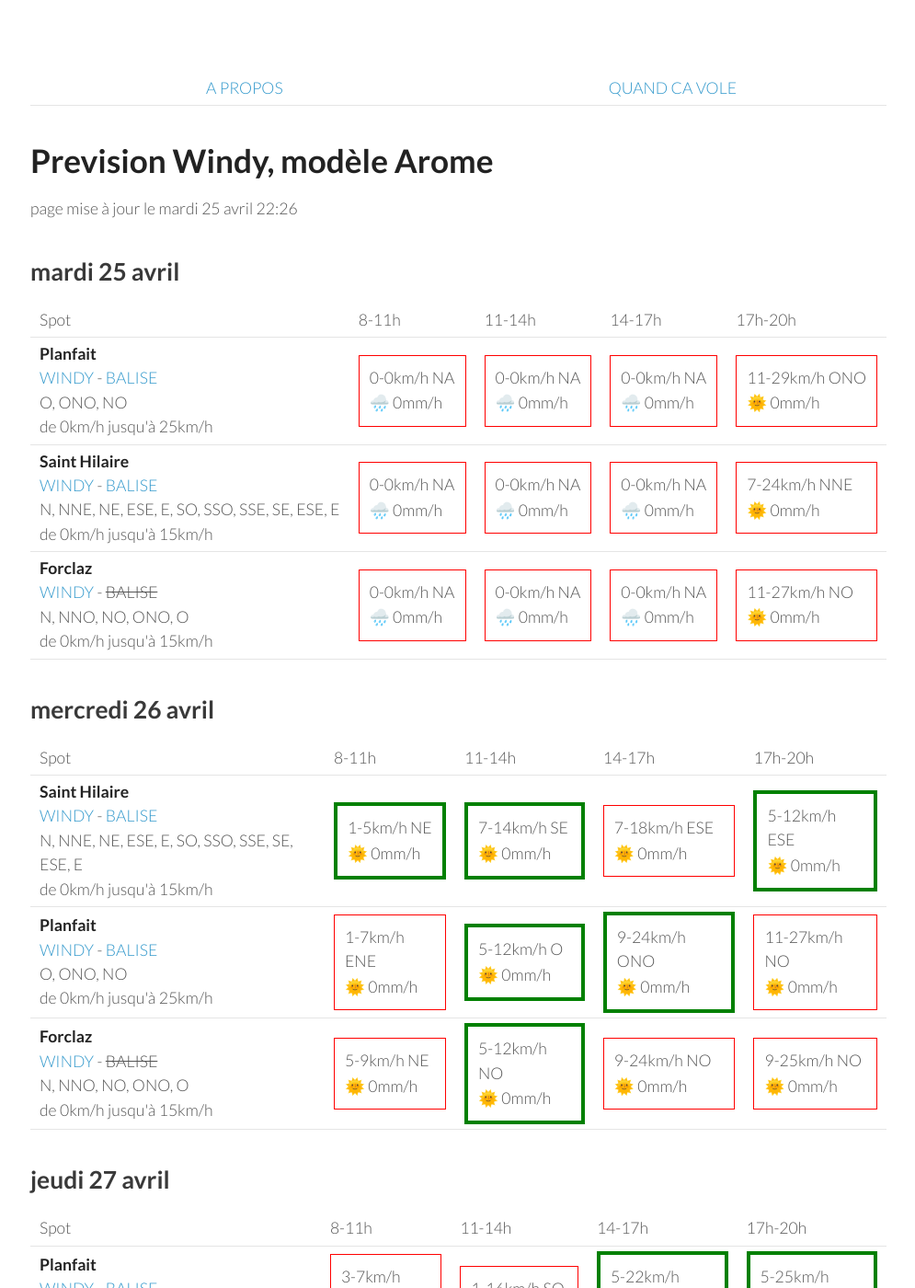
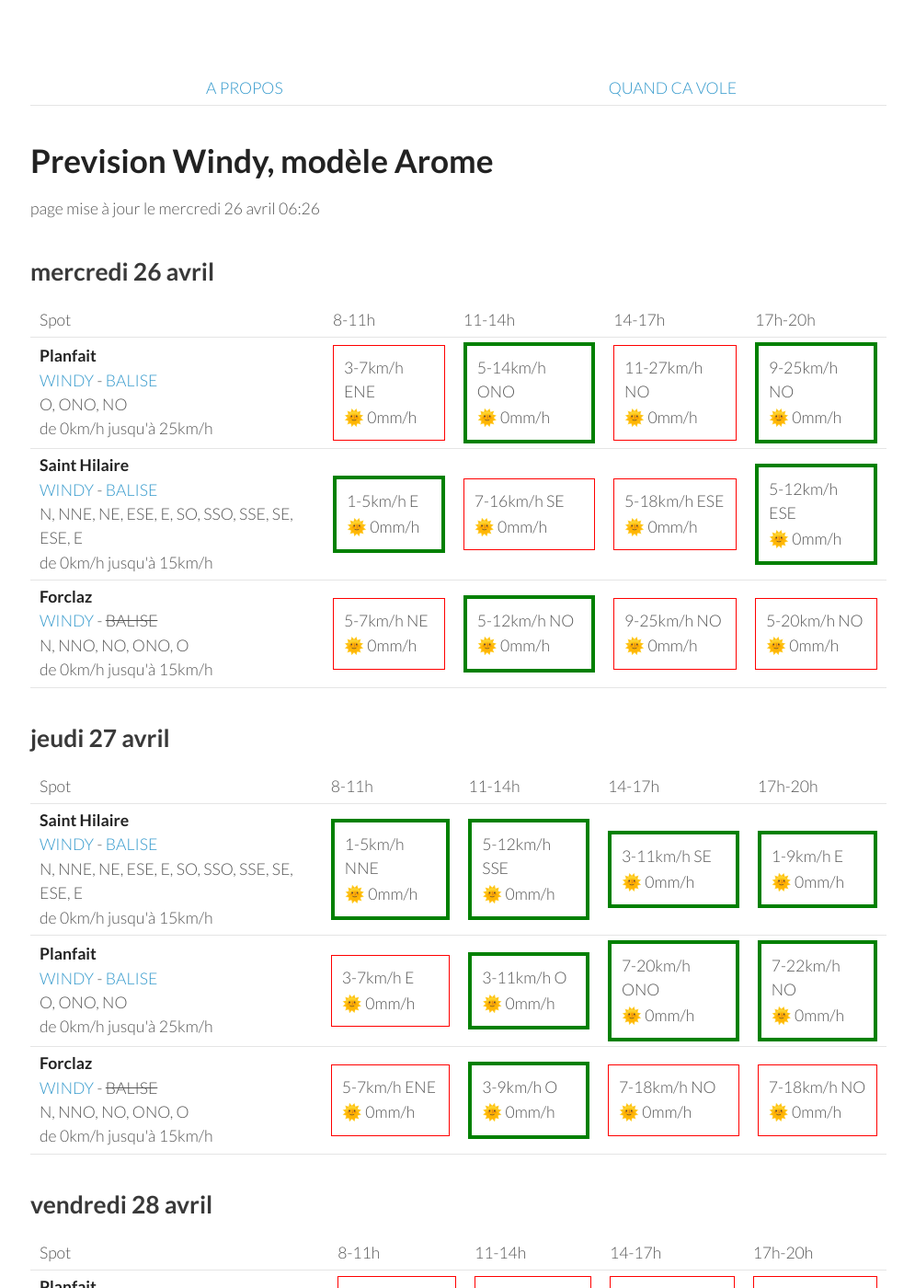
Before and after one commit to parapente-dans-le-nord/parapente-dans-le-nord.github.io, a Jekyll site: the page built from alpes_nord.markdown, in a window 1280 px wide and 1400 px high. Shown: the whole window at 92% size, without its empty margins (25-1020 px from the left). Built offline with Jekyll 4.4.1, drawn with Linux system fonts in a browser that asks for light colours; some of the changed text lies outside the part shown.

Commit message:
update index.markdown

```diff
--- a/alpes_nord.markdown
+++ b/alpes_nord.markdown
@@ -7,9 +7,9 @@ title:  "Tous les spots"
 {: .links}
 
 # Prevision Windy, modèle Arome
-page mise à jour le mardi 25 avril 22:26
+page mise à jour le mercredi 26 avril 06:26
 
-## mardi 25 avril
+## mercredi 26 avril
 
 {::nomarkdown}
 <table>
@@ -24,73 +24,30 @@ page mise à jour le mardi 25 avril 22:26
 <tr>
         <td><strong>Planfait</strong><br><a href="https://windy.com/45.853/6.223?45.415,6.223,8">WINDY</a> - <span class=""><a href="https://www.openwindmap.org/PP496">BALISE</a> </span><br> <span class="vent-favorable">O, ONO, NO</span><br><span class="force-vent">de 0km/h jusqu'à 25km/h</span> </td>
 
-            <td><div class="not-flyable"><p>0-0km/h NA</p><p>🌧️ 0mm/h</p></div></td>
-            <td><div class="not-flyable"><p>0-0km/h NA</p><p>🌧️ 0mm/h</p></div></td>
-            <td><div class="not-flyable"><p>0-0km/h NA</p><p>🌧️ 0mm/h</p></div></td>
-            <td><div class="not-flyable"><p>11-29km/h ONO</p><p>🌞 0mm/h</p></div></td>
+            <td><div class="not-flyable"><p>3-7km/h ENE</p><p>🌞 0mm/h</p></div></td>
+            <td><div class="flyable"><p>5-14km/h ONO</p><p>🌞 0mm/h</p></div></td>
+            <td><div class="not-flyable"><p>11-27km/h NO</p><p>🌞 0mm/h</p></div></td>
+            <td><div class="flyable"><p>9-25km/h NO</p><p>🌞 0mm/h</p></div></td>
+
 
     </tr>
 <tr>
         <td><strong>Saint Hilaire</strong><br><a href="https://windy.com/45.307/5.888?45.087,5.889,9,m:eUFagkX">WINDY</a> - <span class=""><a href="http://www.balisemeteo.com/balise.php?idBalise=61">BALISE</a> </span><br> <span class="vent-favorable">N, NNE, NE, ESE, E, SO, SSO, SSE, SE, ESE, E</span><br><span class="force-vent">de 0km/h jusqu'à 15km/h</span> </td>
 
-            <td><div class="not-flyable"><p>0-0km/h NA</p><p>🌧️ 0mm/h</p></div></td>
-            <td><div class="not-flyable"><p>0-0km/h NA</p><p>🌧️ 0mm/h</p></div></td>
-            <td><div class="not-flyable"><p>0-0km/h NA</p><p>🌧️ 0mm/h</p></div></td>
-            <td><div class="not-flyable"><p>7-24km/h NNE</p><p>🌞 0mm/h</p></div></td>
-
-    </tr>
-<tr>
-        <td><strong>Forclaz</strong><br><a href="https://windy.com/45.814/6.247?45.375,6.246,8,m:eVwaglz">WINDY</a> - <span class="no-balise"> BALISE </span><br> <span class="vent-favorable">N, NNO, NO, ONO, O</span><br><span class="force-vent">de 0km/h jusqu'à 15km/h</span> </td>
-
-            <td><div class="not-flyable"><p>0-0km/h NA</p><p>🌧️ 0mm/h</p></div></td>
-            <td><div class="not-flyable"><p>0-0km/h NA</p><p>🌧️ 0mm/h</p></div></td>
-            <td><div class="not-flyable"><p>0-0km/h NA</p><p>🌧️ 0mm/h</p></div></td>
-            <td><div class="not-flyable"><p>11-27km/h NO</p><p>🌞 0mm/h</p></div></td>
-
-    </tr>
-
-</tbody>
-</table>
-{:/}
-## mercredi 26 avril
-
-{::nomarkdown}
-<table>
-  <tbody>
-    <tr>
-      <td>Spot</td>
-      <td>8-11h</td>
-      <td>11-14h</td>
-      <td>14-17h</td>
-      <td>17h-20h</td>
-    </tr>
-<tr>
-        <td><strong>Saint Hilaire</strong><br><a href="https://windy.com/45.307/5.888?45.087,5.889,9,m:eUFagkX">WINDY</a> - <span class=""><a href="http://www.balisemeteo.com/balise.php?idBalise=61">BALISE</a> </span><br> <span class="vent-favorable">N, NNE, NE, ESE, E, SO, SSO, SSE, SE, ESE, E</span><br><span class="force-vent">de 0km/h jusqu'à 15km/h</span> </td>
-
-            <td><div class="flyable"><p>1-5km/h NE</p><p>🌞 0mm/h</p></div></td>
-            <td><div class="flyable"><p>7-14km/h SE</p><p>🌞 0mm/h</p></div></td>
-            <td><div class="not-flyable"><p>7-18km/h ESE</p><p>🌞 0mm/h</p></div></td>
+            <td><div class="flyable"><p>1-5km/h E</p><p>🌞 0mm/h</p></div></td>
+            <td><div class="not-flyable"><p>7-16km/h SE</p><p>🌞 0mm/h</p></div></td>
+            <td><div class="not-flyable"><p>5-18km/h ESE</p><p>🌞 0mm/h</p></div></td>
             <td><div class="flyable"><p>5-12km/h ESE</p><p>🌞 0mm/h</p></div></td>
-
-
-    </tr>
-<tr>
-        <td><strong>Planfait</strong><br><a href="https://windy.com/45.853/6.223?45.415,6.223,8">WINDY</a> - <span class=""><a href="https://www.openwindmap.org/PP496">BALISE</a> </span><br> <span class="vent-favorable">O, ONO, NO</span><br><span class="force-vent">de 0km/h jusqu'à 25km/h</span> </td>
-
-            <td><div class="not-flyable"><p>1-7km/h ENE</p><p>🌞 0mm/h</p></div></td>
-            <td><div class="flyable"><p>5-12km/h O</p><p>🌞 0mm/h</p></div></td>
-            <td><div class="flyable"><p>9-24km/h ONO</p><p>🌞 0mm/h</p></div></td>
-            <td><div class="not-flyable"><p>11-27km/h NO</p><p>🌞 0mm/h</p></div></td>
 
 
     </tr>
 <tr>
         <td><strong>Forclaz</strong><br><a href="https://windy.com/45.814/6.247?45.375,6.246,8,m:eVwaglz">WINDY</a> - <span class="no-balise"> BALISE </span><br> <span class="vent-favorable">N, NNO, NO, ONO, O</span><br><span class="force-vent">de 0km/h jusqu'à 15km/h</span> </td>
 
-            <td><div class="not-flyable"><p>5-9km/h NE</p><p>🌞 0mm/h</p></div></td>
+            <td><div class="not-flyable"><p>5-7km/h NE</p><p>🌞 0mm/h</p></div></td>
             <td><div class="flyable"><p>5-12km/h NO</p><p>🌞 0mm/h</p></div></td>
-            <td><div class="not-flyable"><p>9-24km/h NO</p><p>🌞 0mm/h</p></div></td>
             <td><div class="not-flyable"><p>9-25km/h NO</p><p>🌞 0mm/h</p></div></td>
+            <td><div class="not-flyable"><p>5-20km/h NO</p><p>🌞 0mm/h</p></div></td>
 
 
     </tr>
@@ -111,32 +68,32 @@ page mise à jour le mardi 25 avril 22:26
       <td>17h-20h</td>
     </tr>
 <tr>
-        <td><strong>Planfait</strong><br><a href="https://windy.com/45.853/6.223?45.415,6.223,8">WINDY</a> - <span class=""><a href="https://www.openwindmap.org/PP496">BALISE</a> </span><br> <span class="vent-favorable">O, ONO, NO</span><br><span class="force-vent">de 0km/h jusqu'à 25km/h</span> </td>
+        <td><strong>Saint Hilaire</strong><br><a href="https://windy.com/45.307/5.888?45.087,5.889,9,m:eUFagkX">WINDY</a> - <span class=""><a href="http://www.balisemeteo.com/balise.php?idBalise=61">BALISE</a> </span><br> <span class="vent-favorable">N, NNE, NE, ESE, E, SO, SSO, SSE, SE, ESE, E</span><br><span class="force-vent">de 0km/h jusqu'à 15km/h</span> </td>
 
-            <td><div class="not-flyable"><p>3-7km/h ENE</p><p>🌞 0mm/h</p></div></td>
-            <td><div class="not-flyable"><p>1-16km/h SO</p><p>🌞 0mm/h</p></div></td>
-            <td><div class="flyable"><p>5-22km/h ONO</p><p>🌞 0mm/h</p></div></td>
-            <td><div class="flyable"><p>5-25km/h ONO</p><p>🌞 0mm/h</p></div></td>
+            <td><div class="flyable"><p>1-5km/h NNE</p><p>🌞 0mm/h</p></div></td>
+            <td><div class="flyable"><p>5-12km/h SSE</p><p>🌞 0mm/h</p></div></td>
+            <td><div class="flyable"><p>3-11km/h SE</p><p>🌞 0mm/h</p></div></td>
+            <td><div class="flyable"><p>1-9km/h E</p><p>🌞 0mm/h</p></div></td>
 
 
     </tr>
 <tr>
-        <td><strong>Saint Hilaire</strong><br><a href="https://windy.com/45.307/5.888?45.087,5.889,9,m:eUFagkX">WINDY</a> - <span class=""><a href="http://www.balisemeteo.com/balise.php?idBalise=61">BALISE</a> </span><br> <span class="vent-favorable">N, NNE, NE, ESE, E, SO, SSO, SSE, SE, ESE, E</span><br><span class="force-vent">de 0km/h jusqu'à 15km/h</span> </td>
+        <td><strong>Planfait</strong><br><a href="https://windy.com/45.853/6.223?45.415,6.223,8">WINDY</a> - <span class=""><a href="https://www.openwindmap.org/PP496">BALISE</a> </span><br> <span class="vent-favorable">O, ONO, NO</span><br><span class="force-vent">de 0km/h jusqu'à 25km/h</span> </td>
 
-            <td><div class="flyable"><p>1-5km/h N</p><p>🌞 0mm/h</p></div></td>
-            <td><div class="not-flyable"><p>3-20km/h O</p><p>🌞 0mm/h</p></div></td>
-            <td><div class="not-flyable"><p>5-29km/h O</p><p>🌞 0mm/h</p></div></td>
-            <td><div class="not-flyable"><p>3-29km/h NO</p><p>🌞 0mm/h</p></div></td>
+            <td><div class="not-flyable"><p>3-7km/h E</p><p>🌞 0mm/h</p></div></td>
+            <td><div class="flyable"><p>3-11km/h O</p><p>🌞 0mm/h</p></div></td>
+            <td><div class="flyable"><p>7-20km/h ONO</p><p>🌞 0mm/h</p></div></td>
+            <td><div class="flyable"><p>7-22km/h NO</p><p>🌞 0mm/h</p></div></td>
 
 
     </tr>
 <tr>
         <td><strong>Forclaz</strong><br><a href="https://windy.com/45.814/6.247?45.375,6.246,8,m:eVwaglz">WINDY</a> - <span class="no-balise"> BALISE </span><br> <span class="vent-favorable">N, NNO, NO, ONO, O</span><br><span class="force-vent">de 0km/h jusqu'à 15km/h</span> </td>
 
-            <td><div class="not-flyable"><p>5-7km/h NE</p><p>🌞 0mm/h</p></div></td>
-            <td><div class="not-flyable"><p>1-16km/h SSO</p><p>🌞 0mm/h</p></div></td>
-            <td><div class="not-flyable"><p>3-20km/h NO</p><p>🌞 0mm/h</p></div></td>
-            <td><div class="not-flyable"><p>5-25km/h NO</p><p>🌞 0mm/h</p></div></td>
+            <td><div class="not-flyable"><p>5-7km/h ENE</p><p>🌞 0mm/h</p></div></td>
+            <td><div class="flyable"><p>3-9km/h O</p><p>🌞 0mm/h</p></div></td>
+            <td><div class="not-flyable"><p>7-18km/h NO</p><p>🌞 0mm/h</p></div></td>
+            <td><div class="not-flyable"><p>7-18km/h NO</p><p>🌞 0mm/h</p></div></td>
 
 
     </tr>
@@ -159,30 +116,30 @@ page mise à jour le mardi 25 avril 22:26
 <tr>
         <td><strong>Planfait</strong><br><a href="https://windy.com/45.853/6.223?45.415,6.223,8">WINDY</a> - <span class=""><a href="https://www.openwindmap.org/PP496">BALISE</a> </span><br> <span class="vent-favorable">O, ONO, NO</span><br><span class="force-vent">de 0km/h jusqu'à 25km/h</span> </td>
 
-            <td><div class="not-flyable"><p>5-20km/h ESE</p><p>🌞 0mm/h</p></div></td>
-            <td><div class="not-flyable"><p>5-24km/h SO</p><p>🌞 0mm/h</p></div></td>
-            <td><div class="not-flyable"><p>9-35km/h OSO</p><p>🌞 0mm/h</p></div></td>
-            <td><div class="not-flyable"><p>9-38km/h O</p><p>🌧 0.7mm/h</p></div></td>
+            <td><div class="not-flyable"><p>5-22km/h ESE</p><p>🌧 0.4mm/h</p></div></td>
+            <td><div class="not-flyable"><p>3-24km/h SSE</p><p>🌞 0mm/h</p></div></td>
+            <td><div class="not-flyable"><p>9-37km/h OSO</p><p>🌧 0.9mm/h</p></div></td>
+            <td><div class="not-flyable"><p>7-37km/h OSO</p><p>🌧 6mm/h</p></div></td>
 
 
     </tr>
 <tr>
         <td><strong>Forclaz</strong><br><a href="https://windy.com/45.814/6.247?45.375,6.246,8,m:eVwaglz">WINDY</a> - <span class="no-balise"> BALISE </span><br> <span class="vent-favorable">N, NNO, NO, ONO, O</span><br><span class="force-vent">de 0km/h jusqu'à 15km/h</span> </td>
 
-            <td><div class="not-flyable"><p>3-20km/h ESE</p><p>🌞 0mm/h</p></div></td>
-            <td><div class="not-flyable"><p>3-24km/h SO</p><p>🌞 0mm/h</p></div></td>
-            <td><div class="not-flyable"><p>7-33km/h OSO</p><p>🌧 0.2mm/h</p></div></td>
-            <td><div class="not-flyable"><p>7-37km/h O</p><p>🌧 0.9mm/h</p></div></td>
+            <td><div class="not-flyable"><p>5-22km/h ESE</p><p>🌧 0.6mm/h</p></div></td>
+            <td><div class="not-flyable"><p>3-24km/h SE</p><p>🌞 0mm/h</p></div></td>
+            <td><div class="not-flyable"><p>7-35km/h OSO</p><p>🌧 0.7mm/h</p></div></td>
+            <td><div class="not-flyable"><p>5-35km/h OSO</p><p>🌧 4.7mm/h</p></div></td>
 
 
     </tr>
 <tr>
         <td><strong>Saint Hilaire</strong><br><a href="https://windy.com/45.307/5.888?45.087,5.889,9,m:eUFagkX">WINDY</a> - <span class=""><a href="http://www.balisemeteo.com/balise.php?idBalise=61">BALISE</a> </span><br> <span class="vent-favorable">N, NNE, NE, ESE, E, SO, SSO, SSE, SE, ESE, E</span><br><span class="force-vent">de 0km/h jusqu'à 15km/h</span> </td>
 
-            <td><div class="not-flyable"><p>1-25km/h ESE</p><p>🌞 0mm/h</p></div></td>
-            <td><div class="not-flyable"><p>5-35km/h SO</p><p>🌞 0mm/h</p></div></td>
-            <td><div class="not-flyable"><p>3-40km/h S</p><p>🌧 1.8mm/h</p></div></td>
-            <td><div class="not-flyable"><p>3-31km/h SSO</p><p>🌧 0.6mm/h</p></div></td>
+            <td><div class="not-flyable"><p>3-35km/h SSE</p><p>🌧 0.3mm/h</p></div></td>
+            <td><div class="not-flyable"><p>7-37km/h SO</p><p>🌞 0mm/h</p></div></td>
+            <td><div class="not-flyable"><p>5-42km/h SO</p><p>🌧 0.4mm/h</p></div></td>
+            <td><div class="not-flyable"><p>5-38km/h SO</p><p>🌧 4.4mm/h</p></div></td>
 
 
     </tr>
@@ -205,8 +162,8 @@ page mise à jour le mardi 25 avril 22:26
 <tr>
         <td><strong>Planfait</strong><br><a href="https://windy.com/45.853/6.223?45.415,6.223,8">WINDY</a> - <span class=""><a href="https://www.openwindmap.org/PP496">BALISE</a> </span><br> <span class="vent-favorable">O, ONO, NO</span><br><span class="force-vent">de 0km/h jusqu'à 25km/h</span> </td>
 
-            <td><div class="not-flyable"><p>5-16km/h E</p><p>🌞 0mm/h</p></div></td>
-            <td><div class="flyable"><p>1-16km/h O</p><p>🌞 0mm/h</p></div></td>
+            <td><div class="not-flyable"><p>3-14km/h E</p><p>🌞 0mm/h</p></div></td>
+            <td><div class="flyable"><p>1-16km/h ONO</p><p>🌞 0mm/h</p></div></td>
             <td><div class="flyable"><p>7-25km/h NO</p><p>🌞 0mm/h</p></div></td>
             <td><div class="not-flyable"><p>3-27km/h ONO</p><p>🌞 0mm/h</p></div></td>
 
@@ -215,18 +172,18 @@ page mise à jour le mardi 25 avril 22:26
 <tr>
         <td><strong>Saint Hilaire</strong><br><a href="https://windy.com/45.307/5.888?45.087,5.889,9,m:eUFagkX">WINDY</a> - <span class=""><a href="http://www.balisemeteo.com/balise.php?idBalise=61">BALISE</a> </span><br> <span class="vent-favorable">N, NNE, NE, ESE, E, SO, SSO, SSE, SE, ESE, E</span><br><span class="force-vent">de 0km/h jusqu'à 15km/h</span> </td>
 
-            <td><div class="not-flyable"><p>1-20km/h E</p><p>🌞 0mm/h</p></div></td>
-            <td><div class="not-flyable"><p>1-18km/h NO</p><p>🌞 0mm/h</p></div></td>
-            <td><div class="not-flyable"><p>3-25km/h O</p><p>🌞 0mm/h</p></div></td>
-            <td><div class="not-flyable"><p>1-25km/h OSO</p><p>🌧 0.4mm/h</p></div></td>
+            <td><div class="not-flyable"><p>1-18km/h E</p><p>🌞 0mm/h</p></div></td>
+            <td><div class="not-flyable"><p>1-20km/h NNO</p><p>🌞 0mm/h</p></div></td>
+            <td><div class="not-flyable"><p>3-22km/h NO</p><p>🌞 0mm/h</p></div></td>
+            <td><div class="not-flyable"><p>3-20km/h NNO</p><p>🌞 0mm/h</p></div></td>
 
 
     </tr>
 <tr>
         <td><strong>Forclaz</strong><br><a href="https://windy.com/45.814/6.247?45.375,6.246,8,m:eVwaglz">WINDY</a> - <span class="no-balise"> BALISE </span><br> <span class="vent-favorable">N, NNO, NO, ONO, O</span><br><span class="force-vent">de 0km/h jusqu'à 15km/h</span> </td>
 
-            <td><div class="not-flyable"><p>5-16km/h ESE</p><p>🌞 0mm/h</p></div></td>
-            <td><div class="not-flyable"><p>1-16km/h OSO</p><p>🌞 0mm/h</p></div></td>
+            <td><div class="not-flyable"><p>3-14km/h E</p><p>🌞 0mm/h</p></div></td>
+            <td><div class="not-flyable"><p>1-16km/h ONO</p><p>🌞 0mm/h</p></div></td>
             <td><div class="not-flyable"><p>5-25km/h NO</p><p>🌞 0mm/h</p></div></td>
             <td><div class="not-flyable"><p>3-27km/h ONO</p><p>🌞 0mm/h</p></div></td>
 
@@ -261,10 +218,10 @@ page mise à jour le mardi 25 avril 22:26
 <tr>
         <td><strong>Saint Hilaire</strong><br><a href="https://windy.com/45.307/5.888?45.087,5.889,9,m:eUFagkX">WINDY</a> - <span class=""><a href="http://www.balisemeteo.com/balise.php?idBalise=61">BALISE</a> </span><br> <span class="vent-favorable">N, NNE, NE, ESE, E, SO, SSO, SSE, SE, ESE, E</span><br><span class="force-vent">de 0km/h jusqu'à 15km/h</span> </td>
 
-            <td><div class="not-flyable"><p>5-42km/h SSO</p><p>🌧 2.6mm/h</p></div></td>
-            <td><div class="not-flyable"><p>5-59km/h OSO</p><p>🌧 7mm/h</p></div></td>
-            <td><div class="not-flyable"><p>3-46km/h NO</p><p>🌧 2.6mm/h</p></div></td>
-            <td><div class="not-flyable"><p>5-38km/h N</p><p>🌧 0.9mm/h</p></div></td>
+            <td><div class="not-flyable"><p>3-22km/h N</p><p>🌞 0mm/h</p></div></td>
+            <td><div class="not-flyable"><p>5-29km/h NNO</p><p>🌧 0.8mm/h</p></div></td>
+            <td><div class="not-flyable"><p>5-31km/h N</p><p>🌧 0.8mm/h</p></div></td>
+            <td><div class="not-flyable"><p>3-29km/h NNE</p><p>🌧 0.8mm/h</p></div></td>
 
 
     </tr>
```
